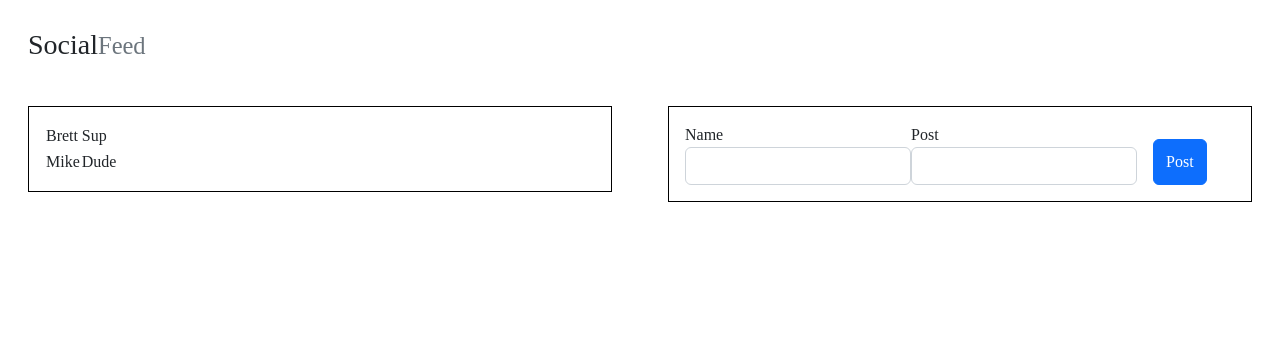
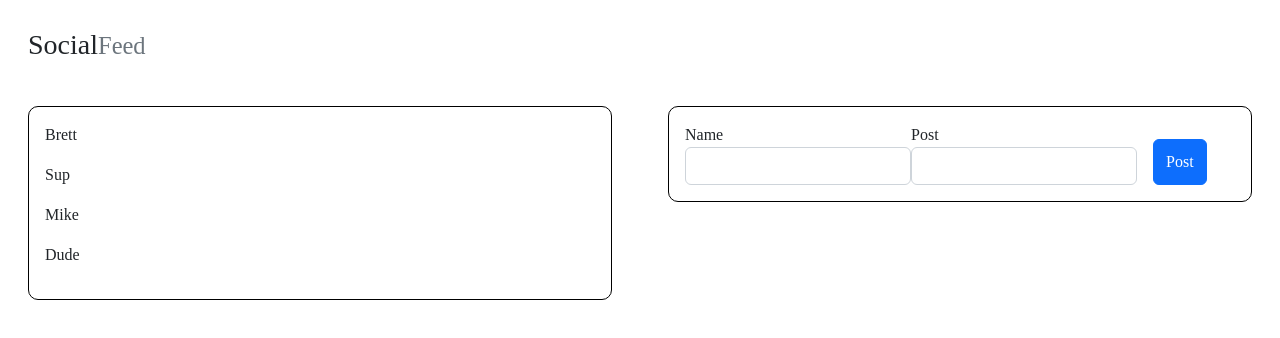
Before and after one commit to brettcantrell88/social_feed_react, a React (Create React App) app: page / in a window 1280 px wide. Shown: the top 338 px of the page. Built offline with nearby package versions, Linux system fonts and the light colour scheme.

Commit message:
Updated App.css

```diff
--- a/src/App.css
+++ b/src/App.css
@@ -2,6 +2,7 @@
   border: 1px;
   border-style: solid;
   border-color: black;
+  border-radius: 10px;
   margin: 1em;
   padding: 1em;
   background-color: white;
--- a/src/Components/DisplayPosts/DisplayPosts.css
+++ b/src/Components/DisplayPosts/DisplayPosts.css
@@ -0,0 +1,3 @@
+.displayPostContainer {
+    display: flex;
+}
--- a/src/Components/DisplayPosts/DisplayPosts.jsx
+++ b/src/Components/DisplayPosts/DisplayPosts.jsx
@@ -1,20 +1,17 @@
+import "./DisplayPosts.css";
+
 const DisplayPosts = (props) => {
   return (
-    <table>
-      <thead>
-        <tr></tr>
-      </thead>
-      <tbody>
-        {props.parentPost.map((entry, index) => {
-          return (
-            <tr>
-              <td>{entry.name}</td>
-              <td>{entry.post}</td>
-            </tr>
-          );
-        })}
-      </tbody>
-    </table>
+    <div className="feed">
+      {props.parentPost.map((entry, index) => {
+        return (
+          <div>
+            <p>{entry.name}</p>
+            <p>{entry.post}</p>
+          </div>
+        );
+      })}
+    </div>
   );
 };
 
```
